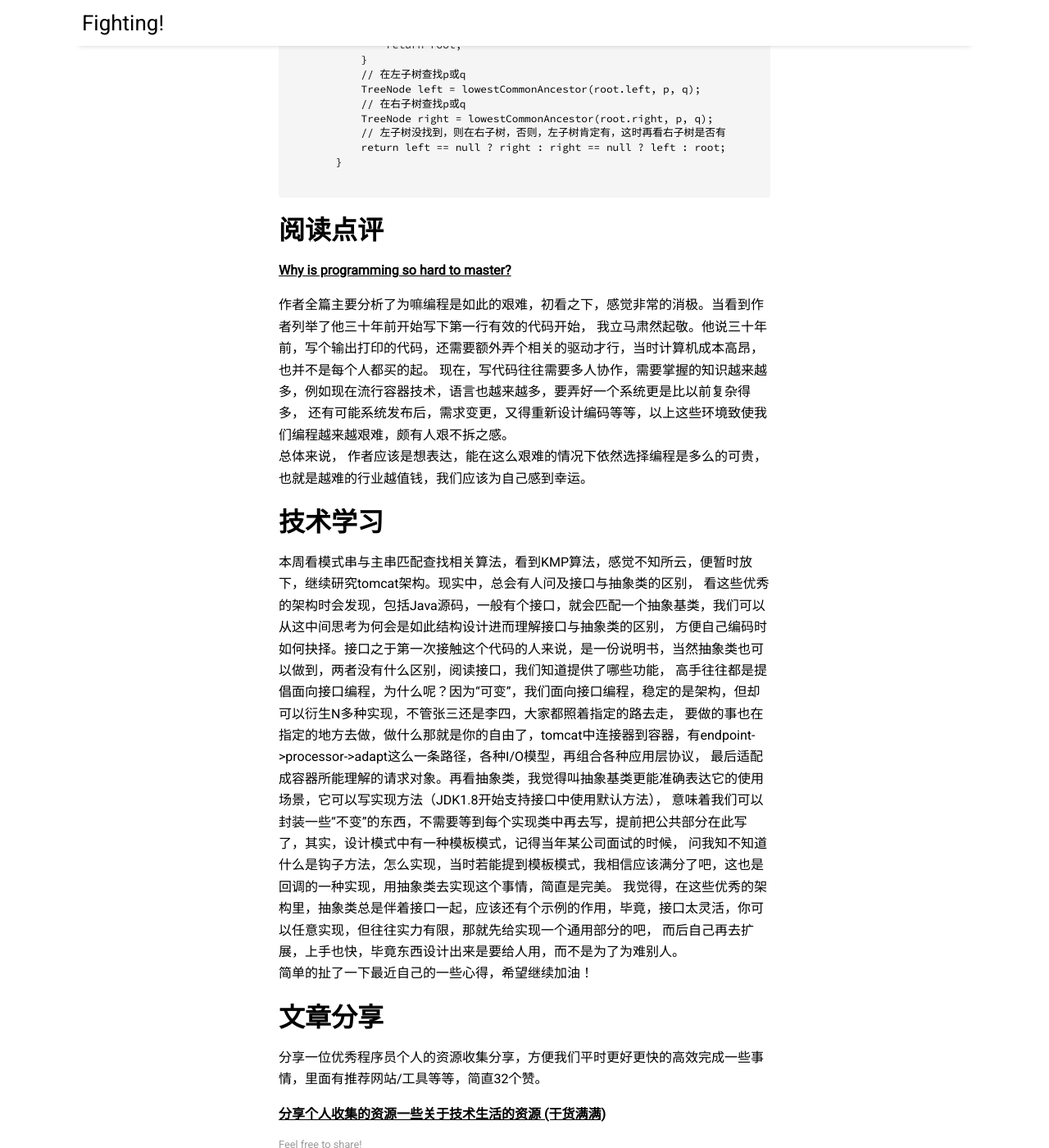
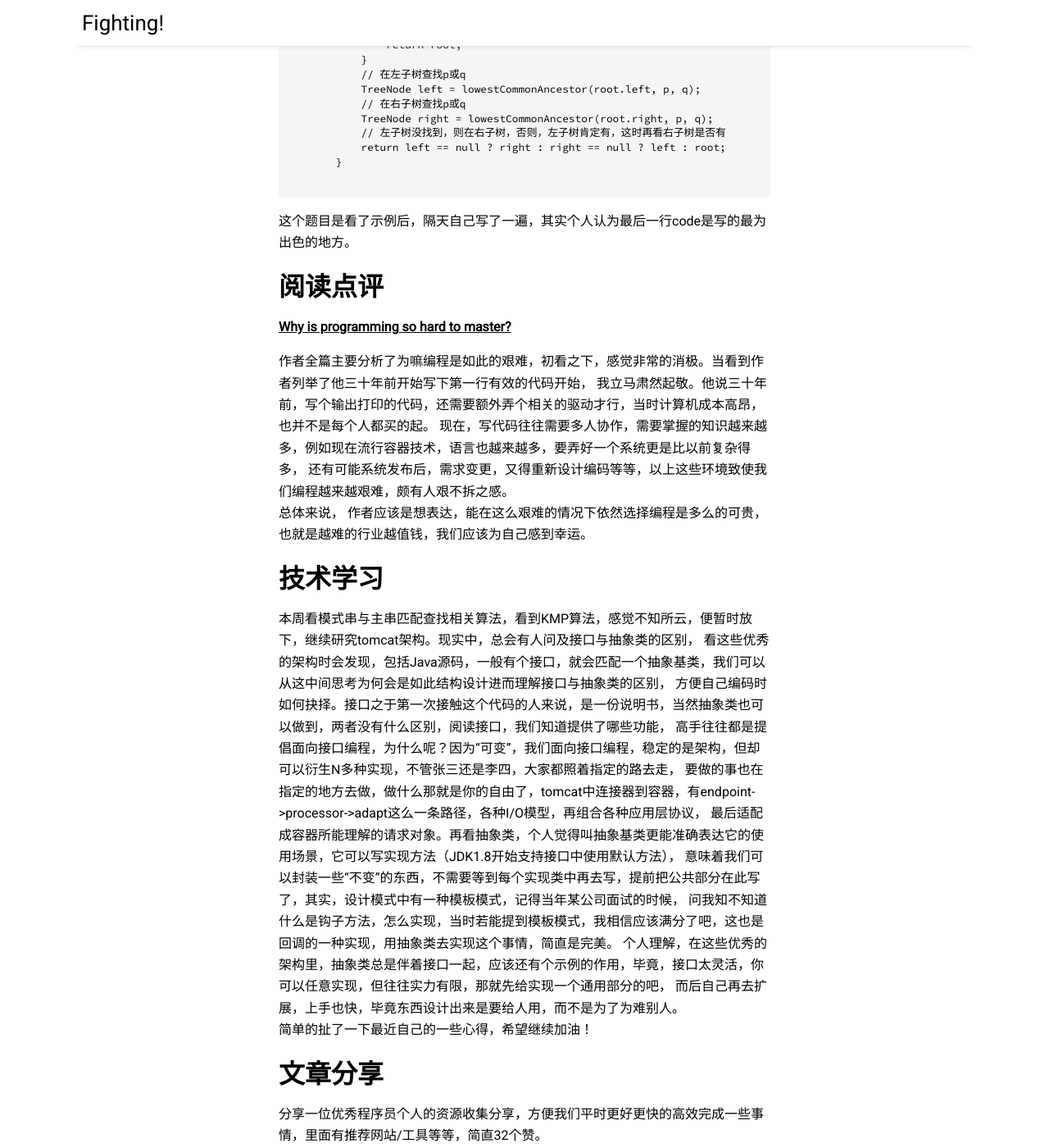
Before and after one commit to zhimojiayou/zhimojiayou.github.io, a Jekyll site: the page built from _posts/2019-07-14-ARTS_Week6.md, in a window 1280 px wide and 1400 px high, scrolled down 2322 px. Shown: the whole window at 82% size. Built offline with Jekyll 4.4.1, drawn with Linux system fonts in a browser that asks for light colours; nearby versions of some CDN libraries.

Commit message:
ARTS第六周打卡

````diff
--- a/_posts/2019-07-14-ARTS_Week6.md
+++ b/_posts/2019-07-14-ARTS_Week6.md
@@ -99,7 +99,7 @@ image: cuba-4.jpg
        }
 
    ```
-
+   这个题目是看了示例后，隔天自己写了一遍，其实个人认为最后一行code是写的最为出色的地方。
 
 # 阅读点评
 **[Why is programming so hard to master?](https://www.theserverside.com/blog/Coffee-Talk-Java-News-Stories-and-Opinions/Why-is-programming-so-hard-to-master)**
@@ -117,10 +117,10 @@ image: cuba-4.jpg
 方便自己编码时如何抉择。接口之于第一次接触这个代码的人来说，是一份说明书，当然抽象类也可以做到，两者没有什么区别，阅读接口，我们知道提供了哪些功能，
 高手往往都是提倡面向接口编程，为什么呢？因为“可变”，我们面向接口编程，稳定的是架构，但却可以衍生N多种实现，不管张三还是李四，大家都照着指定的路去走，
 要做的事也在指定的地方去做，做什么那就是你的自由了，tomcat中连接器到容器，有endpoint->processor->adapt这么一条路径，各种I/O模型，再组合各种应用层协议，
-最后适配成容器所能理解的请求对象。再看抽象类，我觉得叫抽象基类更能准确表达它的使用场景，它可以写实现方法（JDK1.8开始支持接口中使用默认方法），
+最后适配成容器所能理解的请求对象。再看抽象类，个人觉得叫抽象基类更能准确表达它的使用场景，它可以写实现方法（JDK1.8开始支持接口中使用默认方法），
 意味着我们可以封装一些“不变”的东西，不需要等到每个实现类中再去写，提前把公共部分在此写了，其实，设计模式中有一种模板模式，记得当年某公司面试的时候，
 问我知不知道什么是钩子方法，怎么实现，当时若能提到模板模式，我相信应该满分了吧，这也是回调的一种实现，用抽象类去实现这个事情，简直是完美。
-我觉得，在这些优秀的架构里，抽象类总是伴着接口一起，应该还有个示例的作用，毕竟，接口太灵活，你可以任意实现，但往往实力有限，那就先给实现一个通用部分的吧，
+个人理解，在这些优秀的架构里，抽象类总是伴着接口一起，应该还有个示例的作用，毕竟，接口太灵活，你可以任意实现，但往往实力有限，那就先给实现一个通用部分的吧，
 而后自己再去扩展，上手也快，毕竟东西设计出来是要给人用，而不是为了为难别人。<br>
 简单的扯了一下最近自己的一些心得，希望继续加油！
 
````
